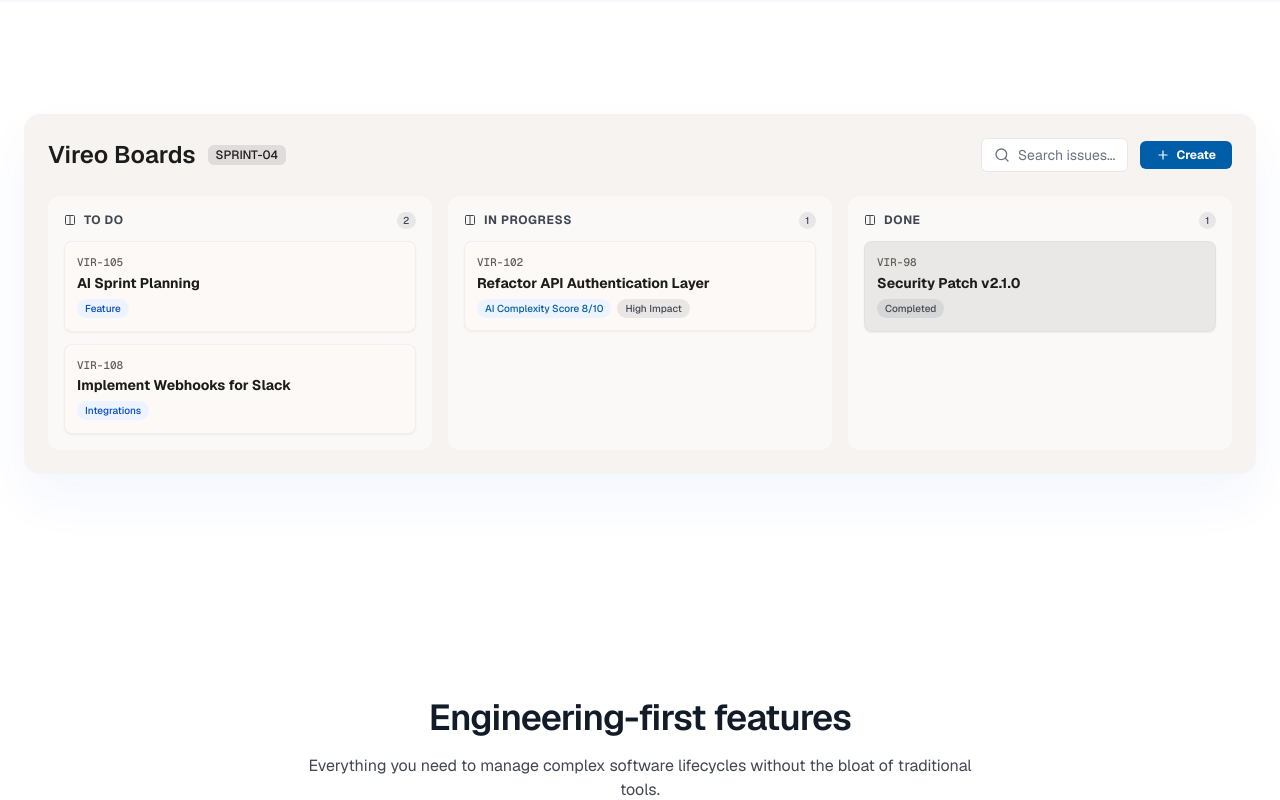
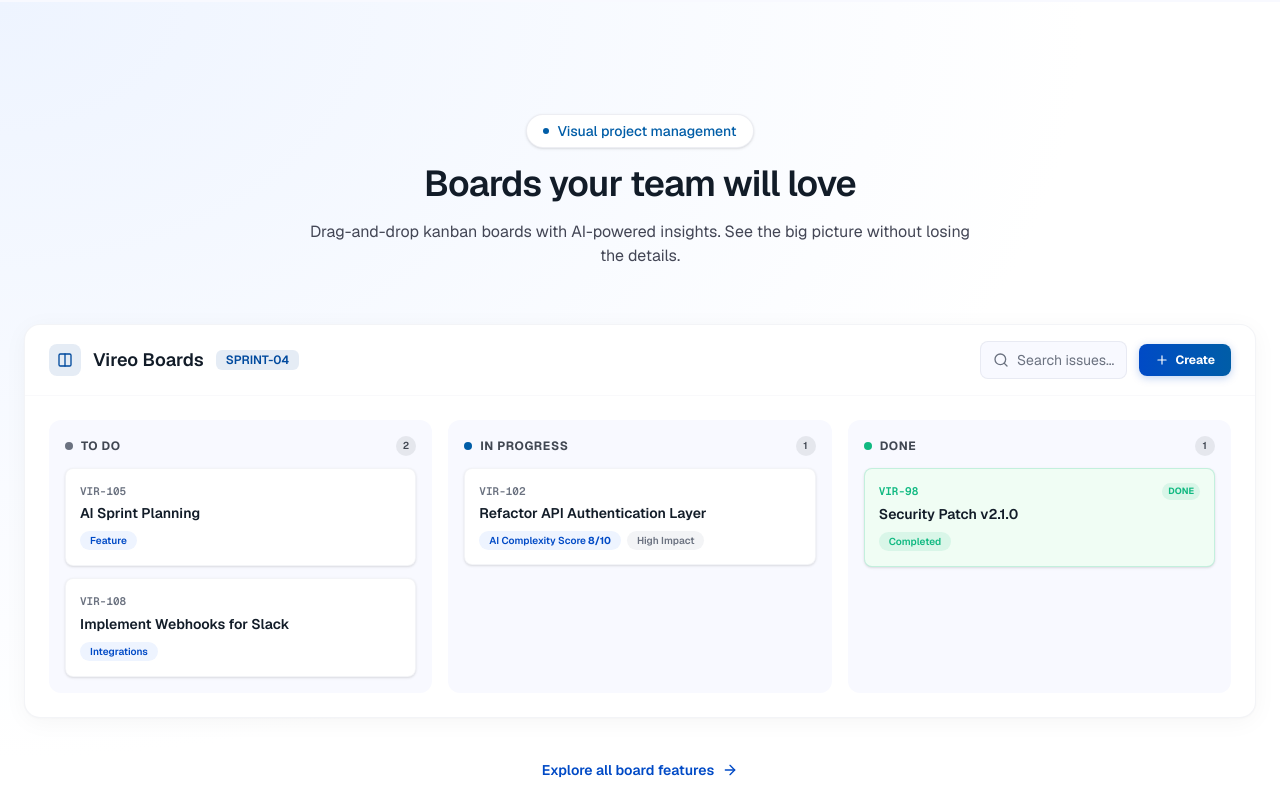
Before and after one commit to rohan-bhau/Vireo, a Next.js app: page / in a window 1280 px wide. Shown: the part 740-1540 px from the top of the page. Built offline with nearby package versions, Linux system fonts and the light colour scheme; no server answers.

Commit message:
Enhanced product preview section styling and set all section animations to replay on scroll (once: false)

```diff
--- a/src/components/sections/features-section.tsx
+++ b/src/components/sections/features-section.tsx
@@ -83,7 +83,7 @@
         <motion.div
           initial={{ opacity: 0, y: 20 }}
           whileInView={{ opacity: 1, y: 0 }}
-          viewport={{ once: true, margin: "-80px" }}
+          viewport={{ once: false, margin: "-80px" }}
           className="mb-16 text-center"
         >
           <h2 className="text-3xl font-semibold tracking-tight text-[#121C28] md:text-4xl">
@@ -97,7 +97,7 @@
         <motion.div
           initial="hidden"
           whileInView="visible"
-          viewport={{ once: true, margin: "-80px" }}
+          viewport={{ once: false, margin: "-80px" }}
           variants={containerVariants}
           className="grid gap-6 sm:grid-cols-2 lg:grid-cols-4"
         >
--- a/src/components/sections/footer-section.tsx
+++ b/src/components/sections/footer-section.tsx
@@ -41,7 +41,7 @@
     <motion.footer
       initial="hidden"
       whileInView="visible"
-      viewport={{ once: true, margin: "-80px" }}
+      viewport={{ once: false, margin: "-80px" }}
       variants={containerVariants}
       className="border-t border-[#C3C6D7]/20 bg-white py-12"
     >
--- a/src/components/sections/modern-engineer-section.tsx
+++ b/src/components/sections/modern-engineer-section.tsx
@@ -41,7 +41,7 @@
         <motion.div
           initial={{ opacity: 0, y: 20 }}
           whileInView={{ opacity: 1, y: 0 }}
-          viewport={{ once: true, margin: "-80px" }}
+          viewport={{ once: false, margin: "-80px" }}
           className="mb-12 text-center"
         >
           <h2 className="text-3xl font-semibold tracking-tight text-[#121C28] md:text-4xl">
@@ -55,7 +55,7 @@
         <motion.div
           initial="hidden"
           whileInView="visible"
-          viewport={{ once: true, margin: "-80px" }}
+          viewport={{ once: false, margin: "-80px" }}
           variants={containerVariants}
           className="grid gap-8 md:grid-cols-3"
         >
--- a/src/components/sections/pricing-section.tsx
+++ b/src/components/sections/pricing-section.tsx
@@ -10,7 +10,7 @@
         <motion.div
           initial={{ opacity: 0, y: 20 }}
           whileInView={{ opacity: 1, y: 0 }}
-          viewport={{ once: true, margin: "-80px" }}
+          viewport={{ once: false, margin: "-80px" }}
         >
           <h2 className="text-3xl font-semibold tracking-tight text-[#121C28] md:text-4xl">
             Start your 14-day free trial today
@@ -23,7 +23,7 @@
         <motion.div
           initial={{ opacity: 0, y: 30, scale: 0.95 }}
           whileInView={{ opacity: 1, y: 0, scale: 1 }}
-          viewport={{ once: true, margin: "-80px" }}
+          viewport={{ once: false, margin: "-80px" }}
           transition={{ delay: 0.2 }}
           className="mx-auto mt-10 max-w-sm rounded-2xl bg-[#F8F9FF] p-8 text-center shadow-[0_1px_2px_rgba(0,0,0,0.05)]"
         >
--- a/src/components/sections/product-preview-section.tsx
+++ b/src/components/sections/product-preview-section.tsx
@@ -1,7 +1,8 @@
 "use client";
 
 import { motion } from "framer-motion";
-import { Search, Plus, Columns } from "lucide-react";
+import { Search, Plus, Columns, ArrowRight } from "lucide-react";
+import Link from "next/link";
 
 type CardWithTag = {
   id: string;
@@ -84,31 +85,54 @@
 
 export function ProductPreviewSection() {
   return (
-    <section className="bg-white py-20 md:py-28">
-      <div className="mx-auto max-w-7xl px-6">
+    <section className="relative overflow-hidden bg-white py-20 md:py-28">
+      <div className="pointer-events-none absolute inset-0 bg-[radial-gradient(ellipse_at_top_left,_#EEF4FF_0%,_transparent_60%)]" />
+      <div className="relative mx-auto max-w-7xl px-6">
+        <motion.div
+          initial={{ opacity: 0, y: 20 }}
+          whileInView={{ opacity: 1, y: 0 }}
+          viewport={{ once: false, margin: "-80px" }}
+          className="mb-14 text-center"
+        >
+          <div className="mb-4 inline-flex items-center gap-2 rounded-full border border-[#C3C6D7]/30 bg-white px-4 py-1.5 text-sm font-medium text-[#005DA7] shadow-sm">
+            <span className="h-1.5 w-1.5 rounded-full bg-[#005DA7]" />
+            Visual project management
+          </div>
+          <h2 className="text-3xl font-semibold tracking-tight text-[#121C28] md:text-4xl">
+            Boards your team will love
+          </h2>
+          <p className="mx-auto mt-4 max-w-2xl text-[#434655]">
+            Drag-and-drop kanban boards with AI-powered insights. See the big
+            picture without losing the details.
+          </p>
+        </motion.div>
+
         <motion.div
           initial="hidden"
           whileInView="visible"
-          viewport={{ once: true, margin: "-80px" }}
+          viewport={{ once: false, margin: "-80px" }}
           variants={containerVariants}
-          className="overflow-hidden rounded-2xl bg-[#F6F3F1] shadow-[0_25px_50px_rgba(0,74,198,0.05)]"
+          className="overflow-hidden rounded-2xl border border-[#C3C6D7]/20 bg-white shadow-[0_4px_24px_rgba(0,0,0,0.04),0_1px_2px_rgba(0,0,0,0.02)]"
         >
-          <div className="p-6 pb-4">
+          <div className="border-b border-[#C3C6D7]/10 px-6 py-4">
             <div className="flex flex-col gap-4 sm:flex-row sm:items-center sm:justify-between">
               <motion.div variants={itemVariants} className="flex items-center gap-3">
-                <h2 className="text-2xl font-semibold text-[#1B1C1B]">
+                <div className="flex h-8 w-8 items-center justify-center rounded-lg bg-[#004A9E]/10 text-[#004A9E]">
+                  <Columns className="h-4 w-4" />
+                </div>
+                <h3 className="text-lg font-semibold text-[#121C28]">
                   Vireo Boards
-                </h2>
-                <span className="rounded-md bg-[#1B1C1B]/10 px-2 py-0.5 text-xs font-medium text-[#1B1C1B]">
+                </h3>
+                <span className="rounded-md bg-[#004A9E]/10 px-2.5 py-0.5 text-xs font-semibold text-[#004A9E]">
                   SPRINT-04
                 </span>
               </motion.div>
               <motion.div variants={itemVariants} className="flex items-center gap-3">
-                <div className="flex items-center gap-2 rounded-md border border-[#C3C6D7]/40 bg-white px-3 py-1.5 text-sm text-[#6B7280]">
+                <div className="flex items-center gap-2 rounded-lg border border-[#C3C6D7]/30 bg-[#F8F9FF] px-3 py-2 text-sm text-[#6B7280] transition-colors hover:border-[#C3C6D7]/50">
                   <Search className="h-4 w-4" />
                   <span>Search issues...</span>
                 </div>
-                <button className="flex items-center gap-1.5 rounded-md bg-[#005DA7] px-4 py-1.5 text-xs font-bold text-white transition-colors hover:bg-[#004d8e]">
+                <button className="flex items-center gap-1.5 rounded-lg bg-gradient-to-r from-[#004AC6] to-[#005DA7] px-4 py-2 text-xs font-bold text-white shadow-[0_2px_8px_rgba(0,74,198,0.25)] transition-all hover:shadow-[0_4px_12px_rgba(0,74,198,0.35)] hover:brightness-110">
                   <Plus className="h-3.5 w-3.5" />
                   Create
                 </button>
@@ -116,17 +140,25 @@
             </div>
           </div>
 
-          <div className="grid gap-4 p-6 pt-2 lg:grid-cols-3">
+          <div className="grid gap-4 p-6 lg:grid-cols-3">
             {columns.map((column, colIdx) => (
               <motion.div
                 key={column.title}
                 variants={itemVariants}
-                className="rounded-xl bg-white/50 p-4"
+                className="rounded-xl bg-[#F8F9FF] p-4"
               >
                 <div className="mb-3 flex items-center gap-2 text-xs font-bold uppercase tracking-wider text-[#414752]">
-                  <Columns className="h-3 w-3" />
+                  <span
+                    className={`h-2 w-2 rounded-full ${
+                      column.title === "TO DO"
+                        ? "bg-[#6B7280]"
+                        : column.title === "IN PROGRESS"
+                          ? "bg-[#005DA7]"
+                          : "bg-[#10B981]"
+                    }`}
+                  />
                   {column.title}
-                  <span className="ml-auto rounded-full bg-[#414752]/10 px-1.5 py-0.5 text-[10px] font-medium">
+                  <span className="ml-auto flex h-5 w-5 items-center justify-center rounded-full bg-[#414752]/10 text-[10px] font-semibold text-[#414752]">
                     {column.count}
                   </span>
                 </div>
@@ -136,24 +168,38 @@
                       key={card.id}
                       initial={{ opacity: 0, x: -10 }}
                       whileInView={{ opacity: 1, x: 0 }}
-                      viewport={{ once: true }}
+                      viewport={{ once: false }}
                       transition={{ delay: cardIdx * 0.1 + colIdx * 0.15 }}
-                      whileHover={{ scale: 1.02, y: -2 }}
-                      className={`rounded-lg border border-[#C3C6D7]/20 p-3 shadow-[0_1px_2px_rgba(0,0,0,0.05)] transition-shadow hover:shadow-md ${
-                        card.done ? "bg-[#EAE8E6]" : "bg-[#FCF9F7]"
+                      whileHover={{ y: -2 }}
+                      className={`rounded-lg border p-3.5 shadow-sm transition-all ${
+                        card.done
+                          ? "border-[#10B981]/20 bg-[#F0FDF4]"
+                          : "border-[#C3C6D7]/20 bg-white hover:border-[#C3C6D7]/40 hover:shadow-md"
                       }`}
                     >
-                      <div className="font-mono text-[11px] font-medium text-[#615E59]">
-                        {card.id}
+                      <div className="flex items-center justify-between">
+                        <span
+                          className={`font-mono text-[11px] font-semibold ${
+                            card.done ? "text-[#10B981]" : "text-[#6B7280]"
+                          }`}
+                        >
+                          {card.id}
+                        </span>
+                        {card.done && (
+                          <span className="rounded-full bg-[#10B981]/10 px-1.5 py-0.5 text-[9px] font-bold uppercase text-[#10B981]">
+                            Done
+                          </span>
+                        )}
                       </div>
-                      <div className="mt-0.5 text-sm font-bold text-[#1B1C1B]">
+                      <div className="mt-1 text-sm font-semibold text-[#121C28]">
                         {card.title}
                       </div>
+
                       {"tag" in card && card.tag && (
                         <span
-                          className={`mt-1.5 inline-block rounded-full px-2 py-0.5 text-[10px] font-medium ${
+                          className={`mt-2 inline-block rounded-full px-2.5 py-0.5 text-[10px] font-semibold ${
                             card.done
-                              ? "bg-[#414752]/10 text-[#414752]"
+                              ? "bg-[#10B981]/10 text-[#10B981]"
                               : "bg-[#EEF4FF] text-[#004AC6]"
                           }`}
                         >
@@ -161,18 +207,22 @@
                         </span>
                       )}
                       {"tags" in card && card.tags && (
-                        <div className="mt-1.5 flex flex-wrap items-center gap-1.5">
+                        <div className="mt-2 flex flex-wrap items-center gap-1.5">
                           {card.tags.map((tag) => (
                             <span
                               key={tag.label}
-                              className={`inline-block rounded-full px-2 py-0.5 text-[10px] font-medium ${
+                              className={`inline-block rounded-full px-2.5 py-0.5 text-[10px] font-semibold ${
                                 tag.highlight
-                                  ? "bg-[#EEF4FF] text-[#005DA7] font-bold"
-                                  : "bg-[#414752]/10 text-[#414752]"
+                                  ? "bg-[#EEF4FF] text-[#004AC6]"
+                                  : "bg-[#F3F4F6] text-[#6B7280]"
                               }`}
                             >
                               {tag.label}
-                              {tag.value && ` ${tag.value}`}
+                              {tag.value && (
+                                <span className="ml-0.5 font-bold">
+                                  {tag.value}
+                                </span>
+                              )}
                             </span>
                           ))}
                         </div>
@@ -184,6 +234,22 @@
             ))}
           </div>
         </motion.div>
+
+        <motion.div
+          initial={{ opacity: 0 }}
+          whileInView={{ opacity: 1 }}
+          viewport={{ once: false }}
+          transition={{ delay: 0.4 }}
+          className="mt-10 text-center"
+        >
+          <Link
+            href="/w"
+            className="inline-flex items-center gap-2 text-sm font-semibold text-[#004AC6] transition-colors hover:text-[#003da8]"
+          >
+            Explore all board features
+            <ArrowRight className="h-4 w-4" />
+          </Link>
+        </motion.div>
       </div>
     </section>
   );
```
Also changed, not shown: src/components/sections/ai-benefits-section.tsx (+6 -6 lines), src/components/sections/cta-section.tsx (+4 -4 lines).
